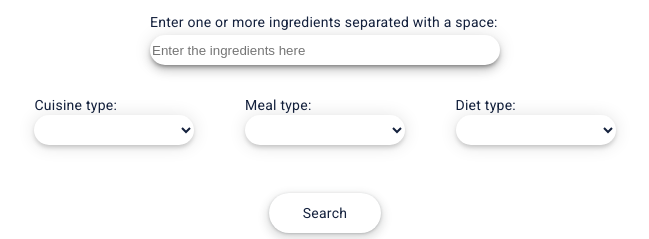
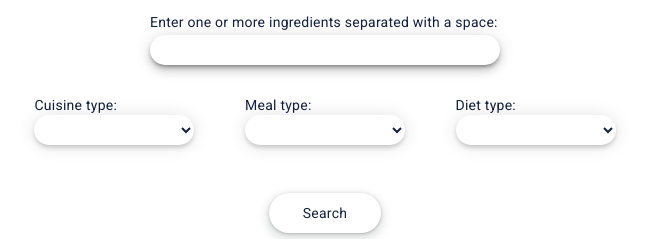
Before and after one commit to urszkam/RecipeSearch, a Flask app: page / in a window 1280 px wide. Shown: the part 310-549 px from the top of the page, without its empty margins (315-964 px from the left). Run offline with Flask 2, Linux system fonts and the light colour scheme.

Commit message:
style: delete placeholder

```diff
--- a/templates/index.html
+++ b/templates/index.html
@@ -17,7 +17,7 @@
             <div class="ingredient">
                 <label for="ingredient">Enter one or more ingredients separated with a space:</label>
                 <br>
-                <input type="text" id="ingredient" name="ingredient" placeholder="Enter the ingredients here">
+                <input type="text" id="ingredient" name="ingredient">
             </div>
 
             <br><br>
```
